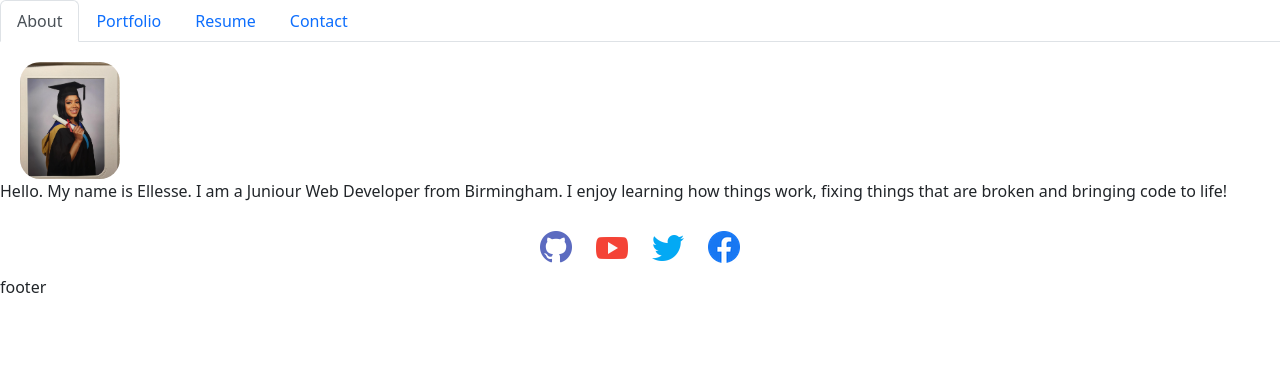
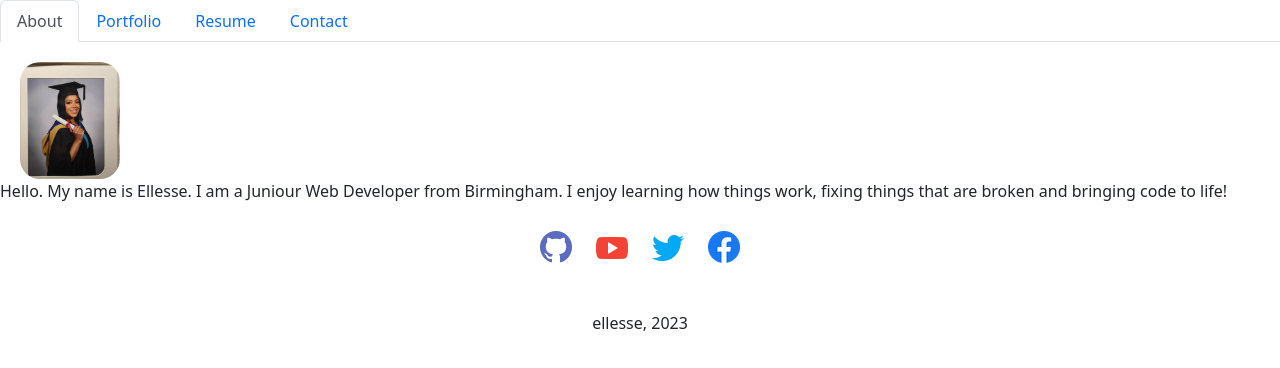
Before and after one commit to ellessed/ReactPortfolio, a React (Create React App) app: page / in a window 1280 px wide. Shown: the top 368 px of the page. Built offline with nearby package versions, Linux system fonts and the light colour scheme.

Commit message:
added styling to footer

```diff
--- a/src/components/Footer.js
+++ b/src/components/Footer.js
@@ -1,5 +1,6 @@
+import "../index.css";
 const Footer = () => {
-  return <div>footer</div>;
+  return <div className="footer">ellesse, 2023</div>;
 };
 
 export default Footer;
```
